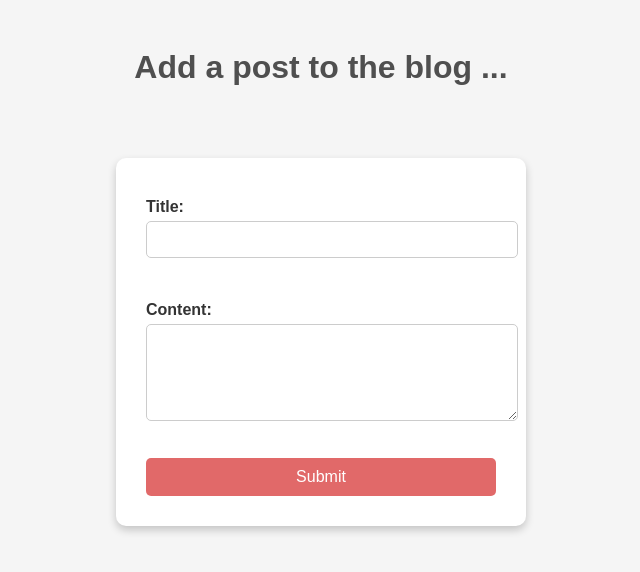
After one commit to yhupe/masterblog, a Flask app: page /add in a window 1280 px wide. The commit adds this page. Shown: the top 572 px of the page, without its empty margins (319-959 px from the left). Run offline with Flask 3, Linux system fonts and the light colour scheme.

Commit message:
adding route ('/add') and function add() and html template add.html

```diff
--- a/app.py
+++ b/app.py
@@ -1,4 +1,4 @@
-from flask import Flask, render_template
+from flask import Flask, render_template, request
 import json
 import os
 
@@ -16,5 +16,12 @@ def index():
     return render_template('index.html', posts=blogposts)
 
 
+@app.route('/add', methods=['GET', 'POST'])
+def add():
+    if request.method == 'POST':
+        # We will fill this in the next step
+        pass
+    return render_template('add.html')
+
 if __name__ == '__main__':
     app.run(host="0.0.0.0", port=5000, debug=True)
--- a/static/style.css
+++ b/static/style.css
@@ -3,6 +3,10 @@ body {
     background-color: #F5F5F5;
     padding: 20px;
     color: #333;
+    display: flex;
+    flex-direction: column;
+    justify-content: center;
+    align-items: center;
 }
 
 h1 {
@@ -27,3 +31,47 @@ h1 {
 .post p {
     margin: 10px 0;
 }
+
+.submit-form {
+    background: white;
+    padding: 30px;
+    border-radius: 10px;
+    box-shadow: 0 4px 8px rgba(0, 0, 0, 0.2);
+    text-align: center;
+    width: 350px;
+    margin-top: 50px;
+}
+
+label {
+    display: block;
+    font-weight: bold;
+    margin: 10px 0 5px;
+    text-align: left;
+}
+
+/* Input-Felder */
+input, textarea {
+    width: 100%;
+    padding: 10px;
+    border: 1px solid #ccc;
+    border-radius: 5px;
+    margin-bottom: 15px;
+}
+
+/* Button */
+button {
+    background: #cf1111a0;
+    color: white;
+    border: none;
+    padding: 10px 15px;
+    font-size: 16px;
+    border-radius: 5px;
+    cursor: pointer;
+    width: 100%;
+    transition: background 0.3s ease;
+}
+
+/* Button Hover-Effekt */
+button:hover {
+    background: #cf1111c5;
+}
--- /dev/null
+++ b/templates/add.html
@@ -0,0 +1,27 @@
+<!DOCTYPE html>
+<html lang="en">
+<head>
+    <meta charset="UTF-8">
+    <meta name="viewport" content="width=device-width, initial-scale=1.0">
+    <title>My Flask Blog - Add a post</title>
+    <link rel="stylesheet" href="{{ url_for('static', filename='style.css') }}">
+</head>
+<body>
+    <h1>Add a post to the blog ...</h1>
+
+    <div class="submit-form">
+        <form action="/submit" method="POST">
+            <label for="title">Title:</label>
+            <input type="text" id="title" name="title" required>
+            <br><br>
+
+            <label for="content">Content:</label>
+            <textarea id="content" name="content" rows="5" required></textarea>
+            <br><br>
+
+            <button type="submit">Submit</button>
+        </form>
+    </div>
+
+</body>
+</html>
```
